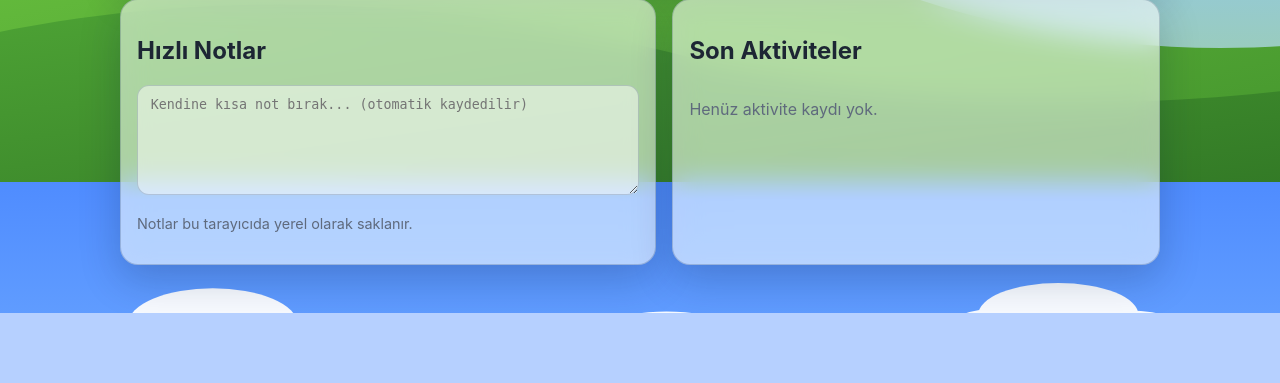
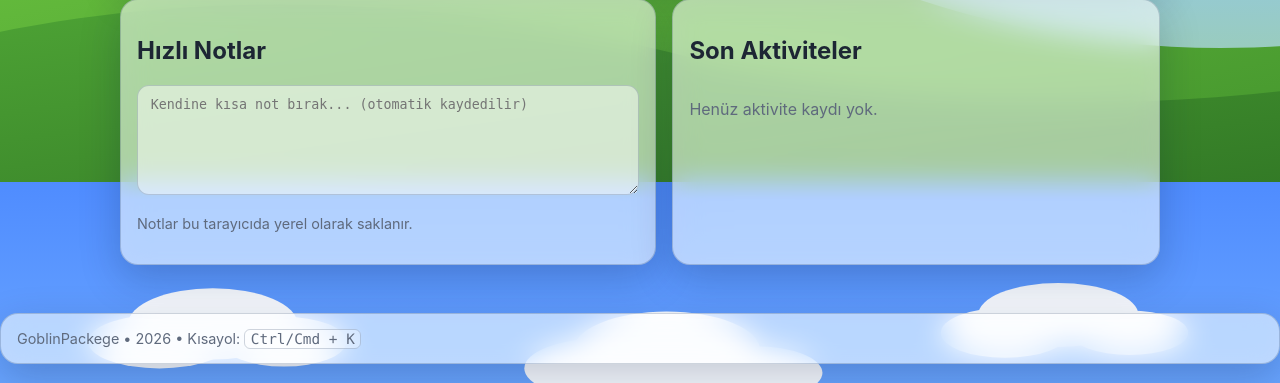
Before and after one commit to alimozata1-ux/Proje, a PHP site: page / in a window 1280 px wide. Shown: the part 1418-1801 px from the top of the page. Before the commit the page ends 1731 px from the top, so only its background shows below. Run offline with PHP 8.4, Linux system fonts and the light colour scheme.

Commit message:
Polish UI with footer hints and smart scroll-to-top control

```diff
--- a/index.html
+++ b/index.html
@@ -196,6 +196,11 @@
       </li>
     </template>
 
+    <footer class="app-footer card">
+      <p>GoblinPackege • <span id="footerYear"></span> • Kısayol: <kbd>Ctrl/Cmd + K</kbd></p>
+      <button id="scrollTopBtn" type="button" class="mini-btn" hidden>⬆️ Yukarı Çık</button>
+    </footer>
+
     <div id="toast" class="toast" hidden></div>
 
     <script src="script.js"></script>
--- a/script.js
+++ b/script.js
@@ -38,6 +38,8 @@ const activityEmpty = document.getElementById("activityEmpty");
 const toast = document.getElementById("toast");
 const tipText = document.getElementById("tipText");
 const newTip = document.getElementById("newTip");
+const footerYear = document.getElementById("footerYear");
+const scrollTopBtn = document.getElementById("scrollTopBtn");
 
 const dockServerStatus = document.getElementById("dockServerStatus");
 const dockTotalSize = document.getElementById("dockTotalSize");
@@ -85,6 +87,7 @@ loadViewPrefs();
 renderActivity();
 initServerStats();
 renderTip();
+initFinalTouches();
 
 fileInput.addEventListener("change", async (event) => {
   await handleFiles(event.target.files);
@@ -140,6 +143,15 @@ quickNotes.addEventListener("input", () => {
 });
 
 newTip.addEventListener("click", renderTip);
+
+scrollTopBtn.addEventListener("click", () => {
+  window.scrollTo({ top: 0, behavior: "smooth" });
+});
+
+window.addEventListener("scroll", () => {
+  const shouldShow = window.scrollY > 280;
+  scrollTopBtn.hidden = !shouldShow;
+});
 
 clearAll.addEventListener("click", () => {
   if (!files.length) return;
@@ -654,6 +666,13 @@ function renderTip() {
   tipText.textContent = selected;
 }
 
+function initFinalTouches() {
+  footerYear.textContent = String(new Date().getFullYear());
+  setTimeout(() => {
+    showToast("İpucu: Ctrl/Cmd + K ile hızlı arama");
+  }, 700);
+}
+
 function formatDuration(totalSeconds) {
   const hours = String(Math.floor(totalSeconds / 3600)).padStart(2, "0");
   const minutes = String(Math.floor((totalSeconds % 3600) / 60)).padStart(2, "0");
--- a/style.css
+++ b/style.css
@@ -423,3 +423,31 @@ body.dark .quick-chip {
   margin: 0 0 0.7rem;
   color: var(--muted);
 }
+
+
+.app-footer {
+  display: flex;
+  align-items: center;
+  justify-content: space-between;
+  gap: 0.8rem;
+  margin-bottom: 1.2rem;
+}
+
+.app-footer p {
+  margin: 0;
+  color: var(--muted);
+  font-size: 0.9rem;
+}
+
+kbd {
+  border: 1px solid var(--border);
+  border-radius: 6px;
+  padding: 0.08rem 0.35rem;
+  background: rgba(255, 255, 255, 0.35);
+  font-family: ui-monospace, SFMono-Regular, Menlo, monospace;
+}
+
+.mini-btn {
+  padding: 0.42rem 0.65rem;
+  font-size: 0.8rem;
+}
```
